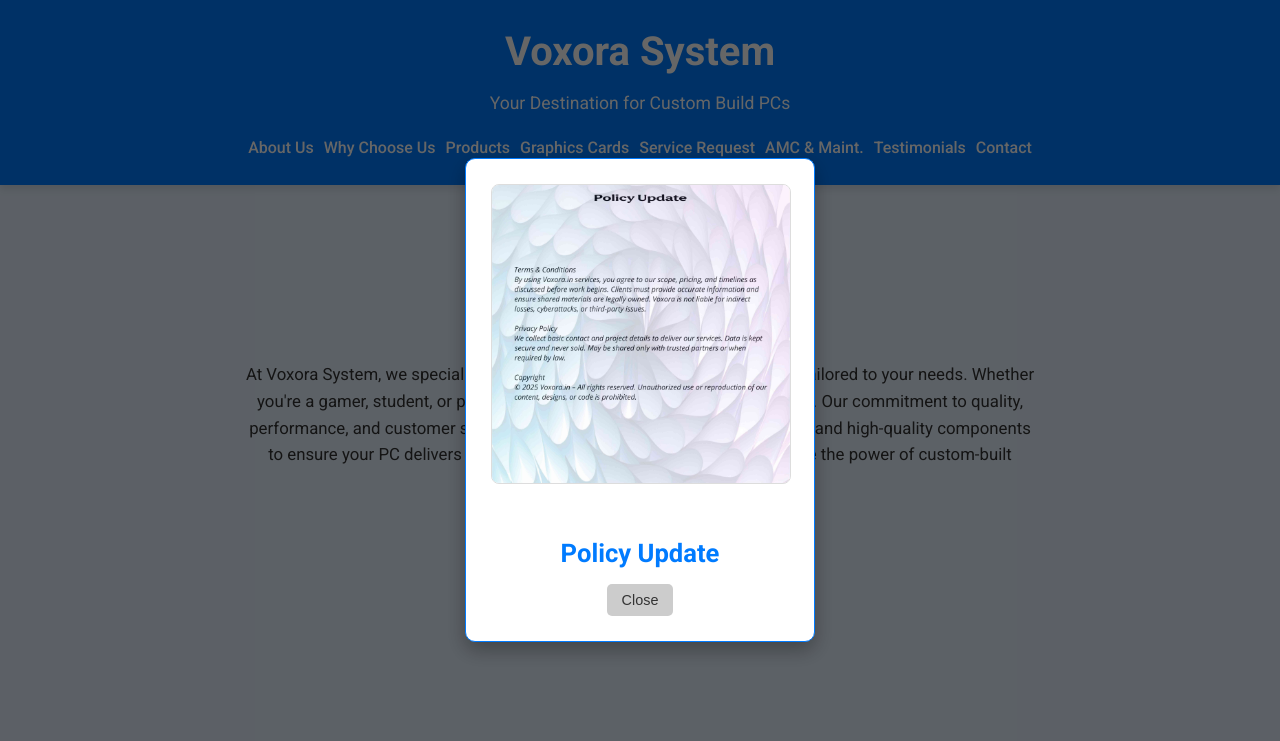
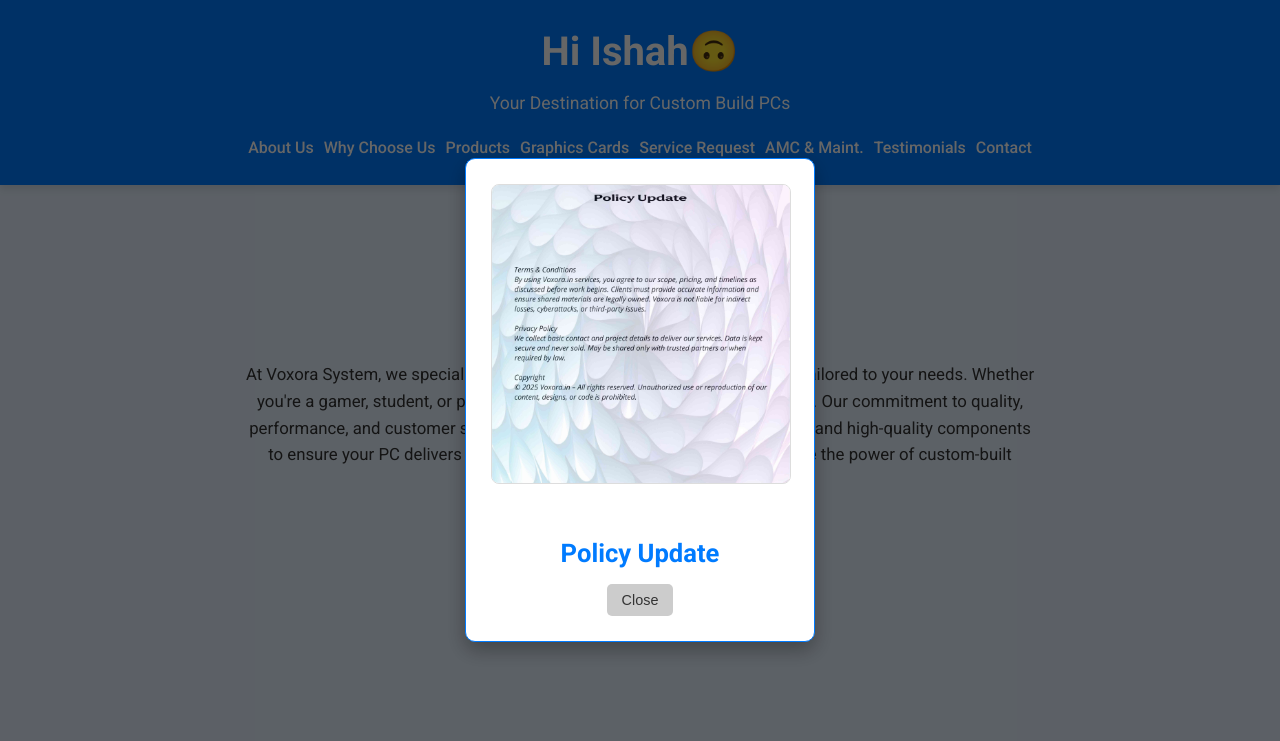
Before and after one commit to sreejunath/Voxora, a plain HTML site: page index.html in a window 1280 px wide. Shown: the top 741 px of the page. Drawn offline with Linux system fonts and the light colour scheme.

Commit message:
Update index.html

```diff
--- a/index.html
+++ b/index.html
@@ -31,7 +31,7 @@
     </button>
 
     <header>
-        <h1>Voxora System</h1>
+        <h1>Hi Ishah🙃</h1>
         <p>Your Destination for Custom Build PCs</p>
         <nav>
             <a href="#about">About Us</a>
```
